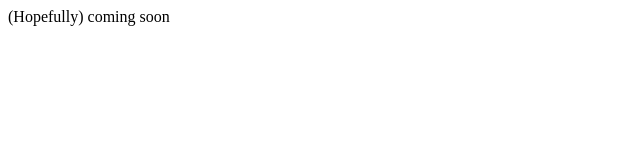
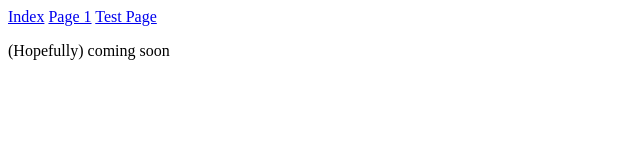
Before and after one commit to SandFrog/site, a plain HTML site: page index.html in a window 1280 px wide. Shown: the whole page, without its empty margins (0-640 px from the left). Drawn offline with Linux system fonts and the light colour scheme.

Commit message:
Added header

```diff
--- a/index.html
+++ b/index.html
@@ -1,9 +1,17 @@
 <html>
 <head>
 	<title>fs</title>
-	<meta name="viewport" content="width=device-width, initial-scale=1.0">
+	<meta name="viewport" content="width=device-width, initial-scale=1">
+	<link rel="stylesheet" href="main.css">
 </head>
 <body>
+	<div id="top_bar">
+		<a href="index.html">Index</a>
+		<a href="page1.html">Page 1</a>
+		<a href="test.html">Test Page</a>
+	</div>
+
 	<p>(Hopefully) coming soon</p>
+
 </body>
 </html>
```
Also changed, not shown: 1 other file.
